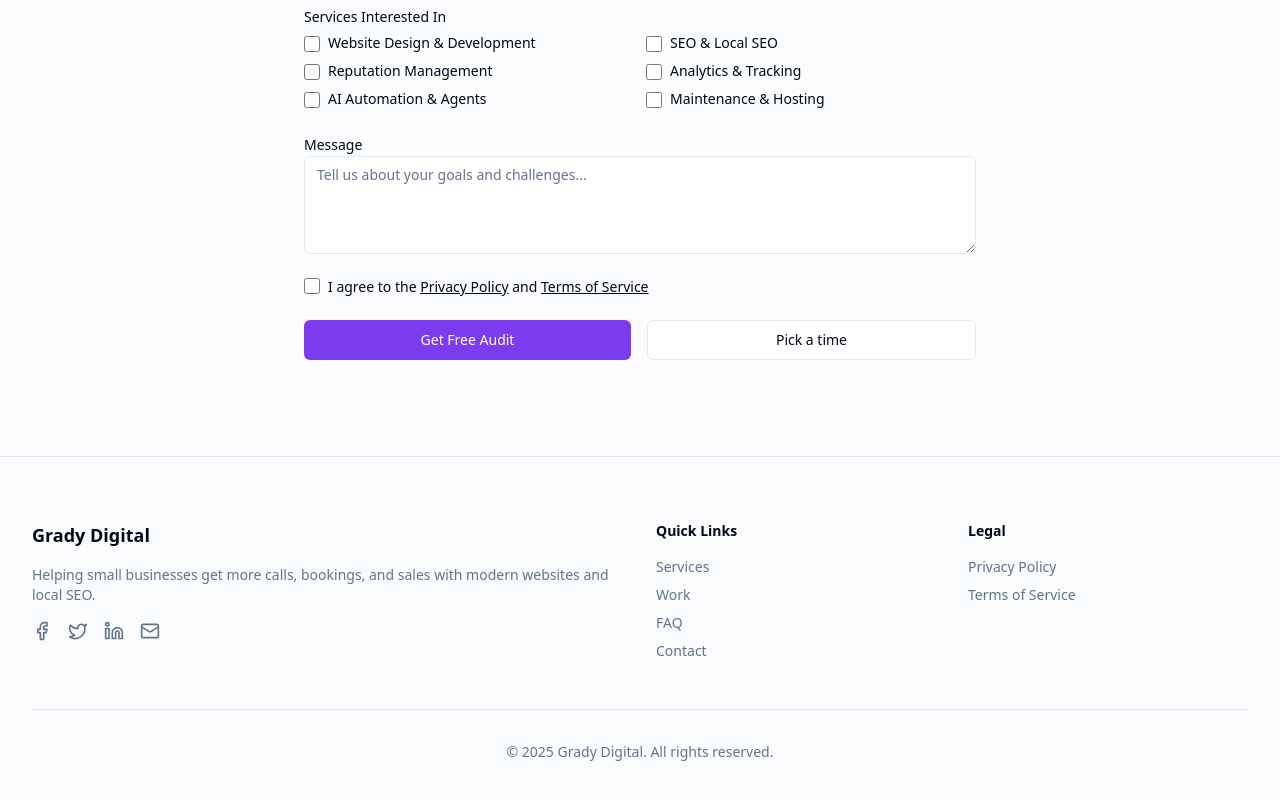
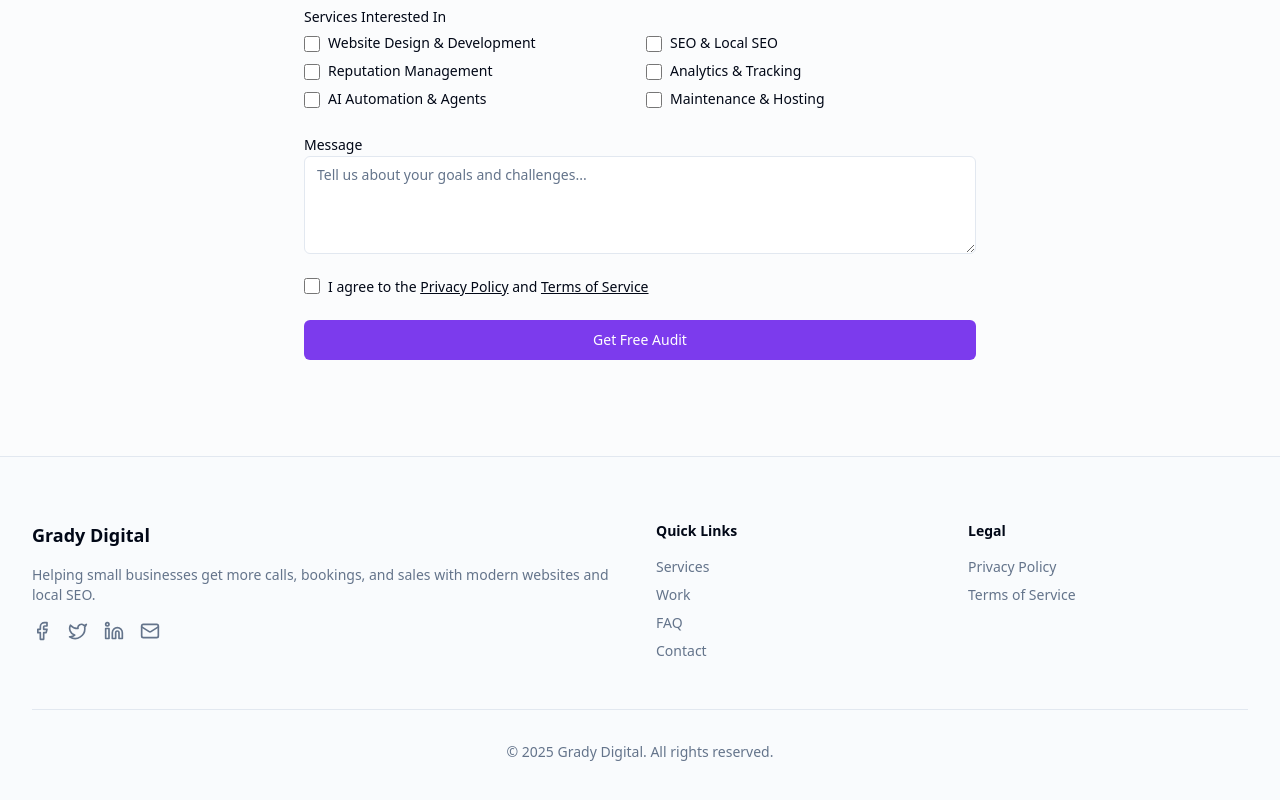
Before and after one commit to lukegrady1/agency, a React (Vite) app: page / in a window 1280 px wide. Shown: the part 4713-5513 px from the top of the page. Built offline with nearby package versions, Linux system fonts and the light colour scheme; no server answers.

Commit message:
commented out the calendly button for now

```diff
--- a/src/components/LeadForm.tsx
+++ b/src/components/LeadForm.tsx
@@ -204,7 +204,7 @@ export function LeadForm() {
                 {formState === "submitting" ? "Sending..." : "Get Free Audit"}
               </Button>
 
-              {calendlyUrl && (
+              {/* {calendlyUrl && (
                 <Button
                   type="button"
                   variant="outline"
@@ -213,7 +213,7 @@ export function LeadForm() {
                 >
                   Pick a time
                 </Button>
-              )}
+              )} */}
             </div>
 
             {/* Status Messages */}
```
